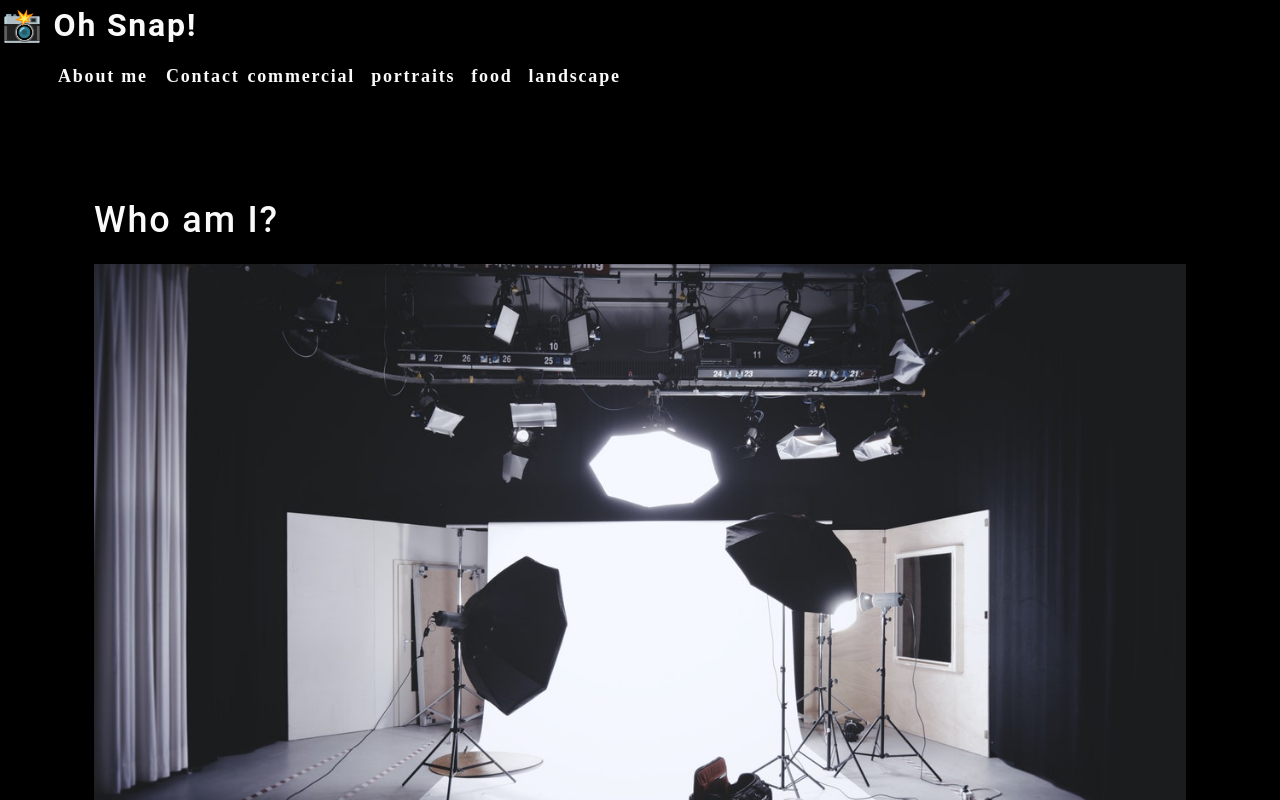
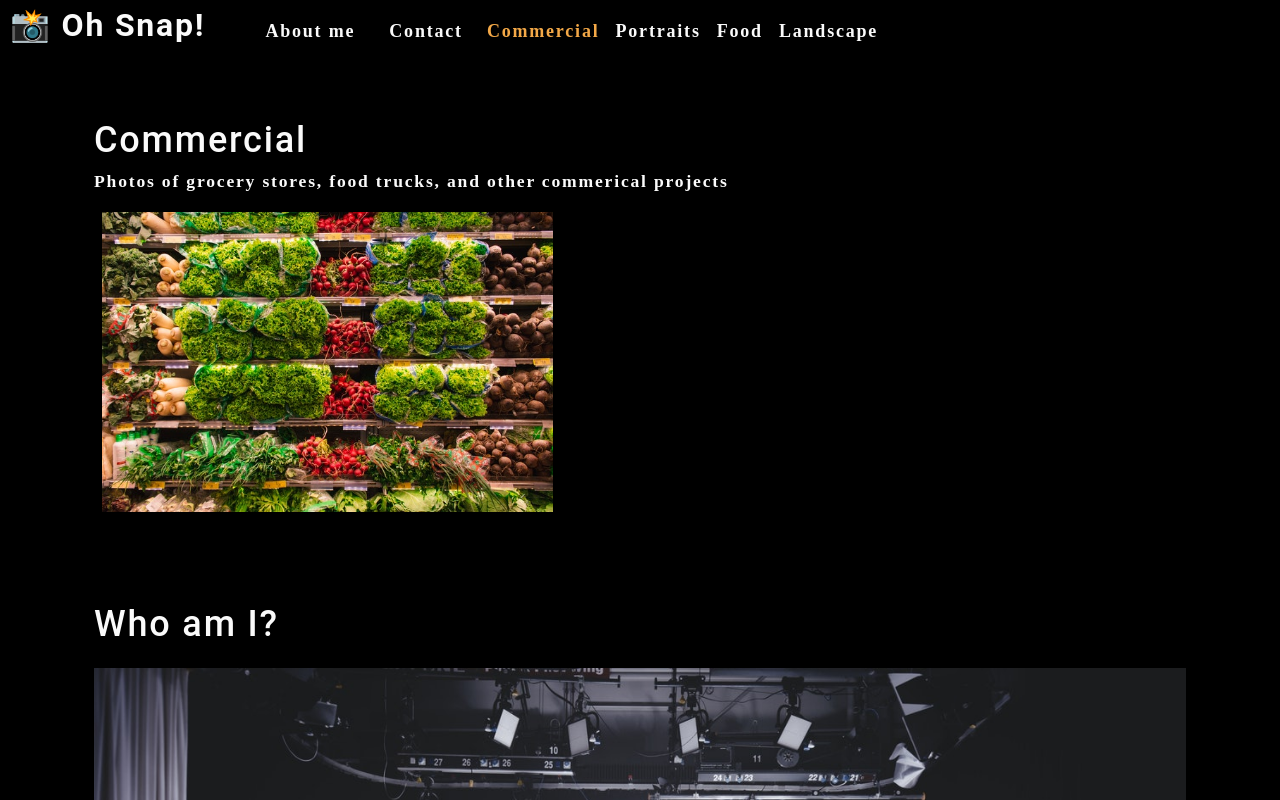
Before and after one commit to geigea84/photo-port, a React (Create React App) app: page / in a window 1280 px wide. Shown: the top 800 px of the page. Built offline with nearby package versions, Linux system fonts and the light colour scheme.

Commit message:
20.3.4 requested push

```diff
--- a/src/App.js
+++ b/src/App.js
@@ -5,17 +5,48 @@
 effect any change on the application, we need to either
 modify this file or add components inside it. */
 
-import React from 'react';
+import React, {useState} from 'react';
 import Nav from './components/Nav'
 import About from './components/About';
+import Gallery from './components/Gallery';
 import './App.css';
 
 function App() {
+    //20.3.4
+    const [categories] = useState([
+        {
+            name: "commercial",
+            description: "Photos of grocery stores, food trucks, and other commercial projects"
+        },
+        {
+            name: "portraits",
+            description: "Portraits of people in my life"
+        },
+        {
+            name: "food",
+            description: "Delicious delicacies"
+        },
+        {
+            name: "landscape",
+            description: "Fields, farmhouses, waterfalls, and the beauty of nature"
+        }
+    ]);
+
+    //20.3.4
+    const [currentCategory, setCurrentCategory] = useState(categories[0]);
+
     return (
         <div>
-        <Nav></Nav>
+            <Nav
+                categories={categories}
+                setCurrentCategory={setCurrentCategory}
+                currentCategory={currentCategory}
+            ></Nav>
             <main>
+                <div>
+                    <Gallery></Gallery>
                     <About></About>
+                </div>
             </main>
         </div>
     );
--- /dev/null
+++ b/src/components/Gallery/index.js
@@ -0,0 +1,27 @@
+//20.3.3
+import React from 'react';
+import {capitalizeFirstLetter} from '../../utils/helpers';
+import photo from '../../assets/small/commercial/0.jpg';
+
+function Gallery() {
+    const currentCategory = {
+        name: "commercial",
+        description: "Photos of grocery stores, food trucks, and other commerical projects"
+    };
+
+    return (
+        <section>
+            <h1>{capitalizeFirstLetter(currentCategory.name)}</h1>
+            <p>{currentCategory.description}</p>
+            <div className="flex-row">
+                <img
+                    src={photo}
+                    alt="Commercial Example"
+                    className="img-thumbnail mx-1"
+                />
+            </div>
+        </section>
+    );
+}
+
+export default Gallery;
--- a/src/components/Nav/index.js
+++ b/src/components/Nav/index.js
@@ -1,35 +1,28 @@
-import React from 'react';
+import React, {useEffect} from 'react';
+import {capitalizeFirstLetter} from '../../utils/helpers';
 
-function Nav() {
+function Nav(props) {
+    //20.3.4
+    const {
+        categories = [],
+        setCurrentCategory,
+        currentCategory
+    } = props;
+
+    //20.3.4 come back and recap
+    useEffect(() => {
+        document.title = capitalizeFirstLetter(currentCategory.name);
+    }, [currentCategory]);
+
     //20.1.6
-    const categories = [
-        {
-            name: "commercial",
-            description: "Photos of grocery stores, food trucks, and other commercial projects"
-        },
-        {
-            name: "portraits",
-            description: "Portraits of people in my life"
-        },
-        {
-            name: "food",
-            description: "Delicious delicacies"
-        },
-        {
-            name: "landscape",
-            description: "Fields, farmhouses, waterfalls, and the beauty of nature"
-        }
-    ];
-
-    function categorySelected(name) {
-        console.log(`${name} clicked`);
-    }
-
     return (
-        <header>
+        <header className="flex-row px-1">
             <h2>
                 <a data-testid="link" href="/">
-                    <span role="img" aria-label="camera">📸</span> Oh Snap!
+                    <span role="img" aria-label="camera">
+                        {' '}📸
+                    </span>{' '}
+                    Oh Snap!
                 </a>
             </h2>
             <nav>
@@ -39,16 +32,18 @@
                             About me
                         </a>
                     </li>
-                    <li>
+                    <li className="mx-2">
                         <span>Contact</span>
                     </li>
                     {categories.map((category) => (
                         <li
-                            className="mx-1"
+                            className={`mx-1 ${
+                                currentCategory.name === category.name && 'navActive'
+                            }`}
                             key={category.name}
                         >
-                            <span onClick={() => categorySelected(category.name)}>
-                                {category.name}
+                            <span onClick={() => {setCurrentCategory(category)}}>
+                                {capitalizeFirstLetter(category.name)}
                             </span>
                         </li>
                     ))}
```
Lines whose indentation alone changed are shown as unchanged.
